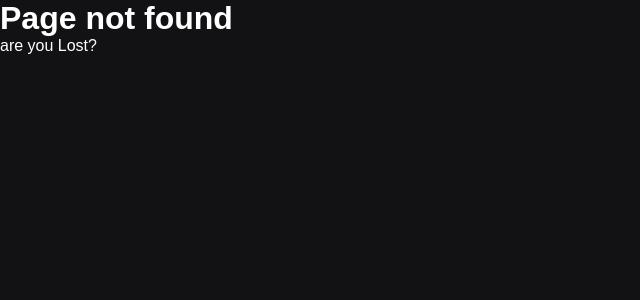
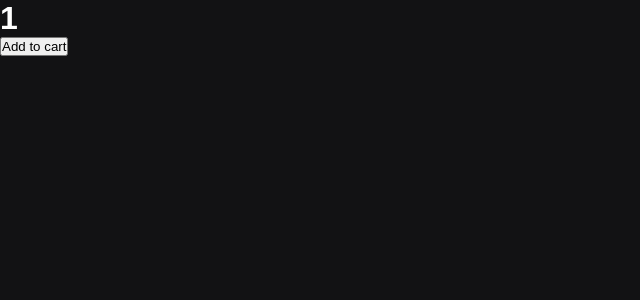
Before and after one commit to pedroksty/nextjs-estudos, a Next.js app: page /catalog/products/1 in a window 1280 px wide. Before the commit this address had no page. Shown: the top 300 px of the page, without its empty margins (0-640 px from the left). Built offline with nearby package versions, Linux system fonts and the light colour scheme.

Commit message:
Lazy load components

```diff
--- /dev/null
+++ b/src/components/AddToCartModal.tsx
@@ -0,0 +1,3 @@
+export default function AddToCartModal() {
+  return <div>Do You Really want to add this product to card?</div>;
+}
--- /dev/null
+++ b/src/pages/catalog/products/[slug].tsx
@@ -0,0 +1,31 @@
+import { useRouter } from "next/router";
+import dynamic from "next/dynamic";
+import { useCallback, useState } from "react";
+
+const AddToCartModal = dynamic(
+  () => import("../../../components/AddToCartModal"),
+  {
+    loading: () => <p>Carregando...</p>,
+    ssr: false,
+  }
+);
+
+export default function Product() {
+  const router = useRouter();
+
+  const [isAddToCartModalVisible, setIsAddToCartModalVisible] = useState(false);
+
+  const handleAddToCart = useCallback(() => {
+    setIsAddToCartModalVisible(true);
+  }, []);
+
+  return (
+    <div>
+      <h1>{router.query.slug}</h1>
+
+      <button onClick={handleAddToCart}>Add to cart</button>
+
+      {isAddToCartModalVisible && <AddToCartModal />}
+    </div>
+  );
+}
```
